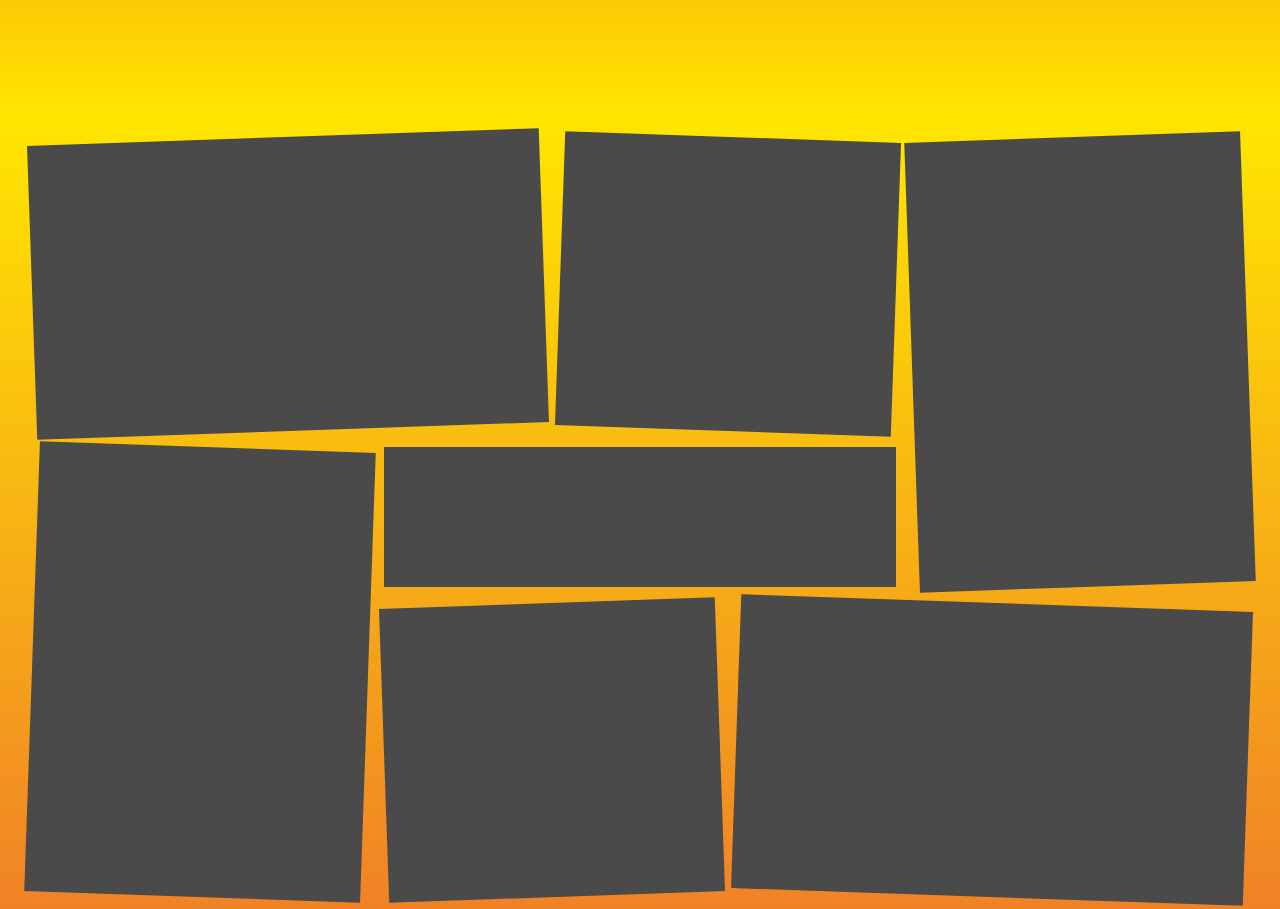
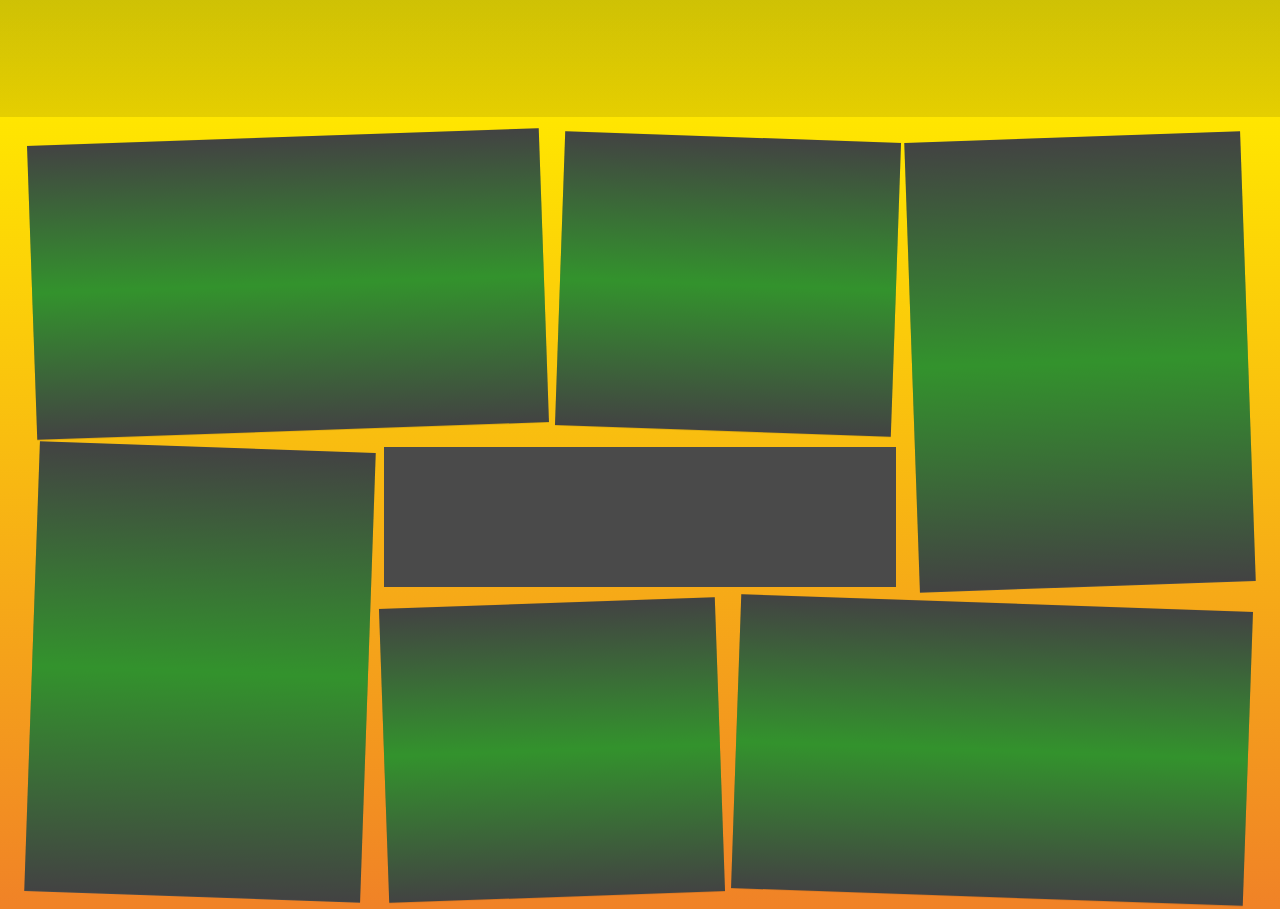
Before and after one commit to kookydev/portfolio, a plain HTML site: page index.html in a window 1280 px wide. Shown: the part 683-1592 px from the top of the page. Drawn offline with Linux system fonts and the light colour scheme.

Commit message:
Final Commit for today

```diff
--- a/style.css
+++ b/style.css
@@ -247,8 +247,17 @@ a {
     content: "";
     height: 100%;
     width: 100%;
-    transform: translate(50%, 50%);
-    background: linear-gradient(to bottom, rgba(0,0,0,0.1) 0%,rgba(16,255,0,0.4) 50%,rgba(0,0,0,0.1));
+    position: absolute;
+    top: 50%;
+    left: 50%;
+    transform: translate(-50%, -50%);
+    background: repeating-linear-gradient(0deg, rgba(0,0,0,0.1) 0%,rgba(16,255,0,0.4) 50%,rgba(0,0,0,0.1) 100%);
+    background-repeat: repeat;
+    transition: opacity 0.5s ease-in-out;
+}
+
+.work-grid-inner:hover::after {
+    opacity: 0.1;
 }
 
 .tilt-left {
```
